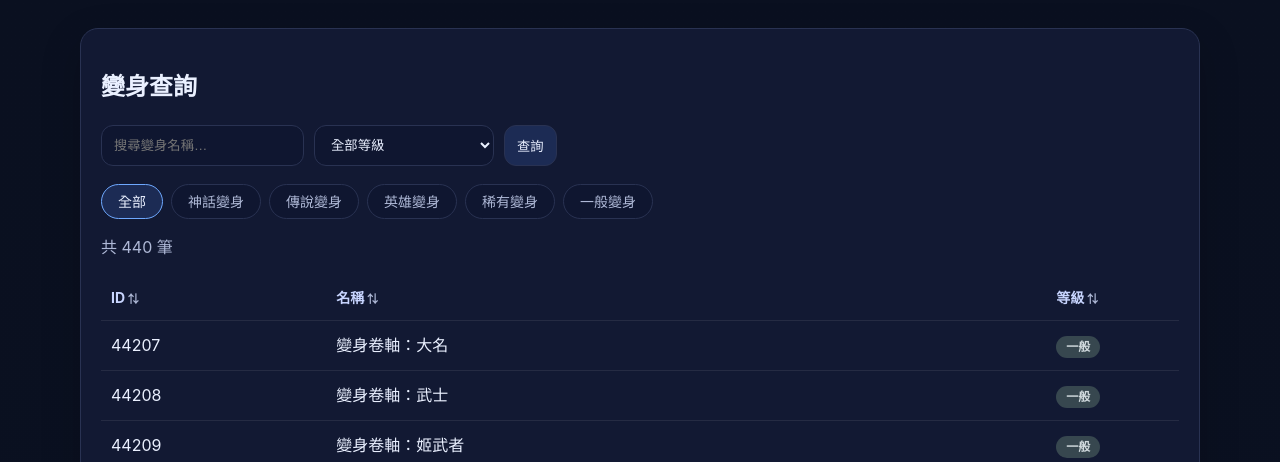
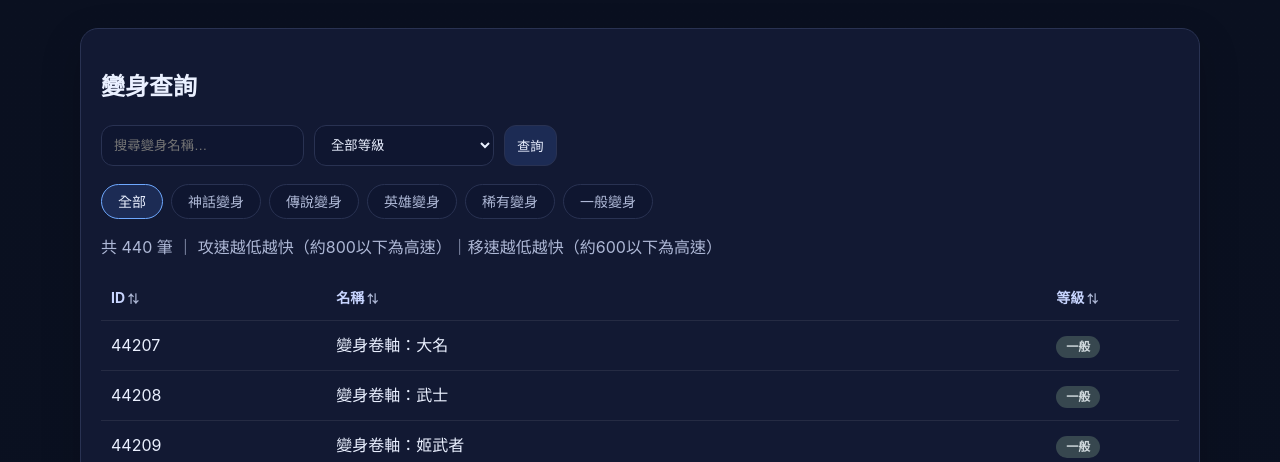
Before and after one commit to justminguo/yanfei-heaven-frontend, a Flask app: page /polymorphs in a window 1280 px wide. Shown: the part 53-515 px from the top of the page. Run offline with Flask 3, Linux system fonts and the light colour scheme; data comes from the database, SQL or seed files in the repository; both versions use the stored data as it was after the commit.

Commit message:
feat: 加入變身速度資料（atkspeed/movespeed），變身頁面加速度說明

```diff
--- a/templates/polymorphs.html
+++ b/templates/polymorphs.html
@@ -22,7 +22,7 @@
     {% endfor %}
   </div>
 
-  <p class="muted">共 {{ rows|length }} 筆</p>
+  <p class="muted">共 {{ rows|length }} 筆 ｜ 攻速越低越快（約800以下為高速）｜移速越低越快（約600以下為高速）</p>
 
   <div class="table-wrap">
     <table data-sortable>
```
Also changed, not shown: data/yanfei.db.
